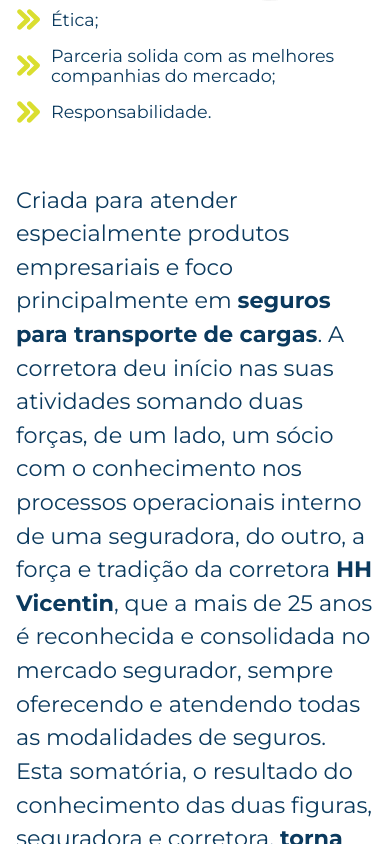
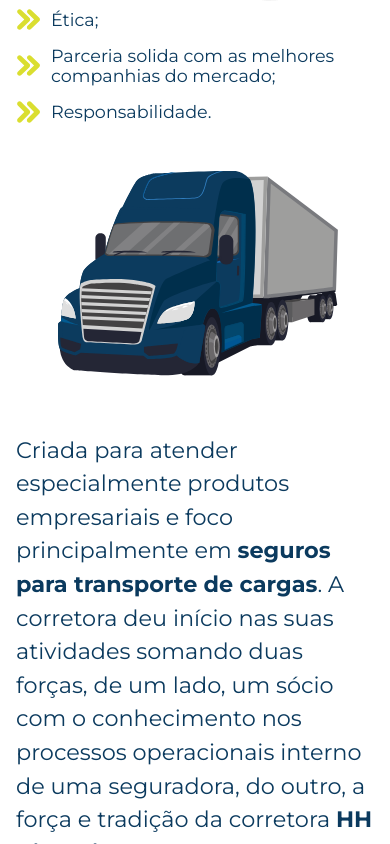
Before and after one commit to mayercordeiro/lightseg, a React (Create React App) app: page /sobre in a window 390 px wide. Shown: the part 1000-1844 px from the top of the page. Built offline with nearby package versions, Linux system fonts and the light colour scheme.

Commit message:
Página Sobre, Caminhão Adicionado

```diff
--- a/src/pages/Sobre.css
+++ b/src/pages/Sobre.css
@@ -109,6 +109,18 @@
 .textobold {
   font-weight: 700;
 }
+.caminhao {
+  width: 100%;
+  display: flex;
+  justify-content: flex-end;
+  height: 300px;
+  align-items: center;
+  padding-right: 36px;
+  margin-top: -90px;
+}
+.caminhao img {
+  max-width: 280px;
+}
 @media screen and (max-width: 1199px) {
   .about {
     grid-template-columns: minmax(16px, auto) 1fr minmax(16px, auto);
@@ -121,3 +133,11 @@
     margin-top: 50px;
   }
 }
+@media screen and (max-width: 499px) {
+  .caminhao {
+    margin-top: 0px;
+  }
+  .sobre {
+    margin-top: 0px;
+  }
+}
--- a/src/pages/Sobre.js
+++ b/src/pages/Sobre.js
@@ -3,6 +3,7 @@ import Breadcrumbs from "../components/Breadcrumb/Breadcrumbs";
 import "./Sobre.css";
 // Images
 import SetaSobre from "../assets/images/setasobre.svg";
+import Truck from "../assets/images/trucksobre.svg";
 // Tabs
 import Tab from "react-bootstrap/Tab";
 import Tabs from "react-bootstrap/Tabs";
@@ -49,6 +50,9 @@ const Sobre = () => {
                   </div>
                 </ul>
               </div>
+              <div className="caminhao">
+                <img src={Truck} />
+              </div>
             </Tab>
             <Tab eventKey="profile" title="Missão">
               <div className="tabs_textos">
```
Also changed, not shown: src/assets/images/trucksobre.svg (added).
